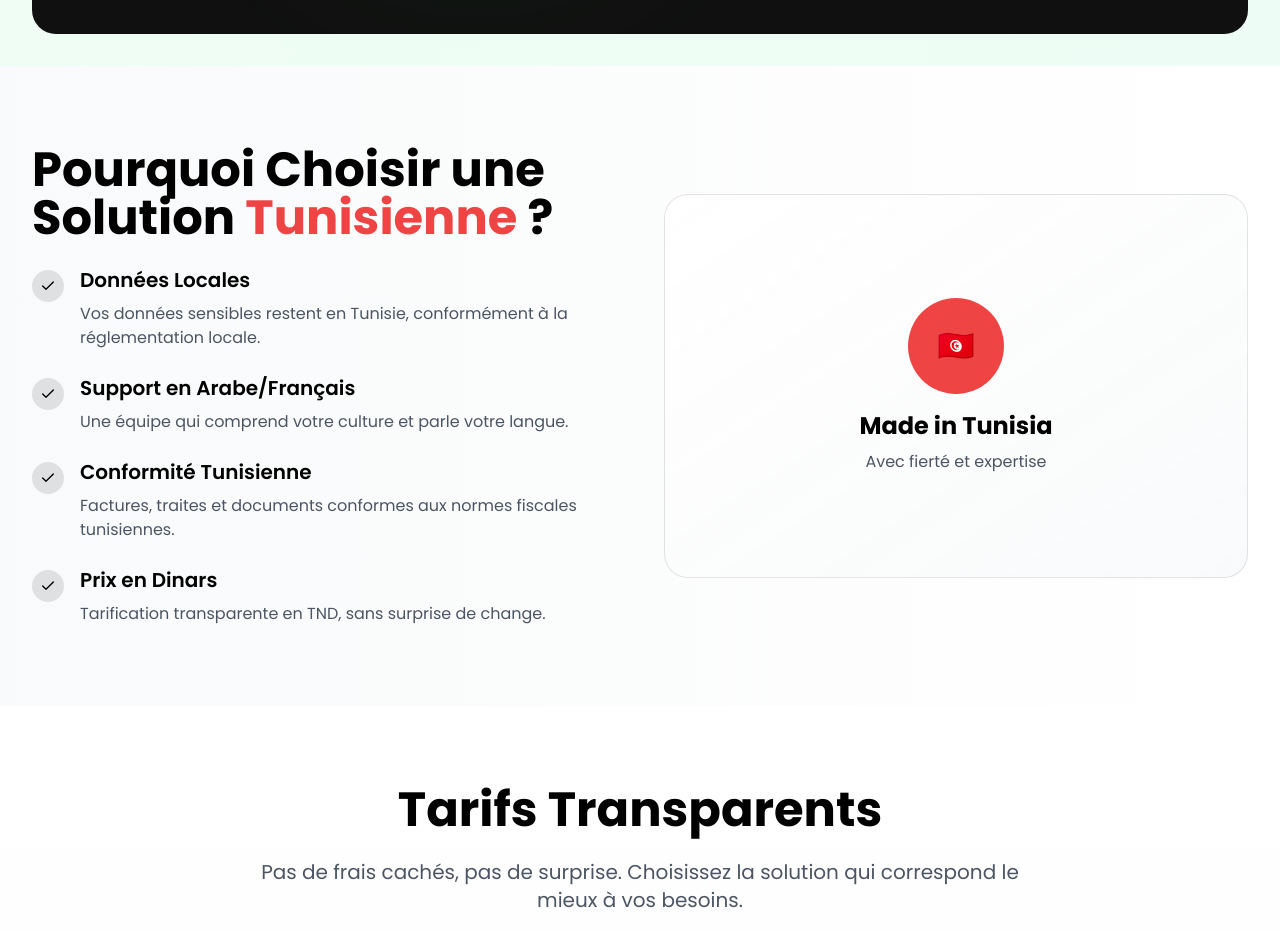
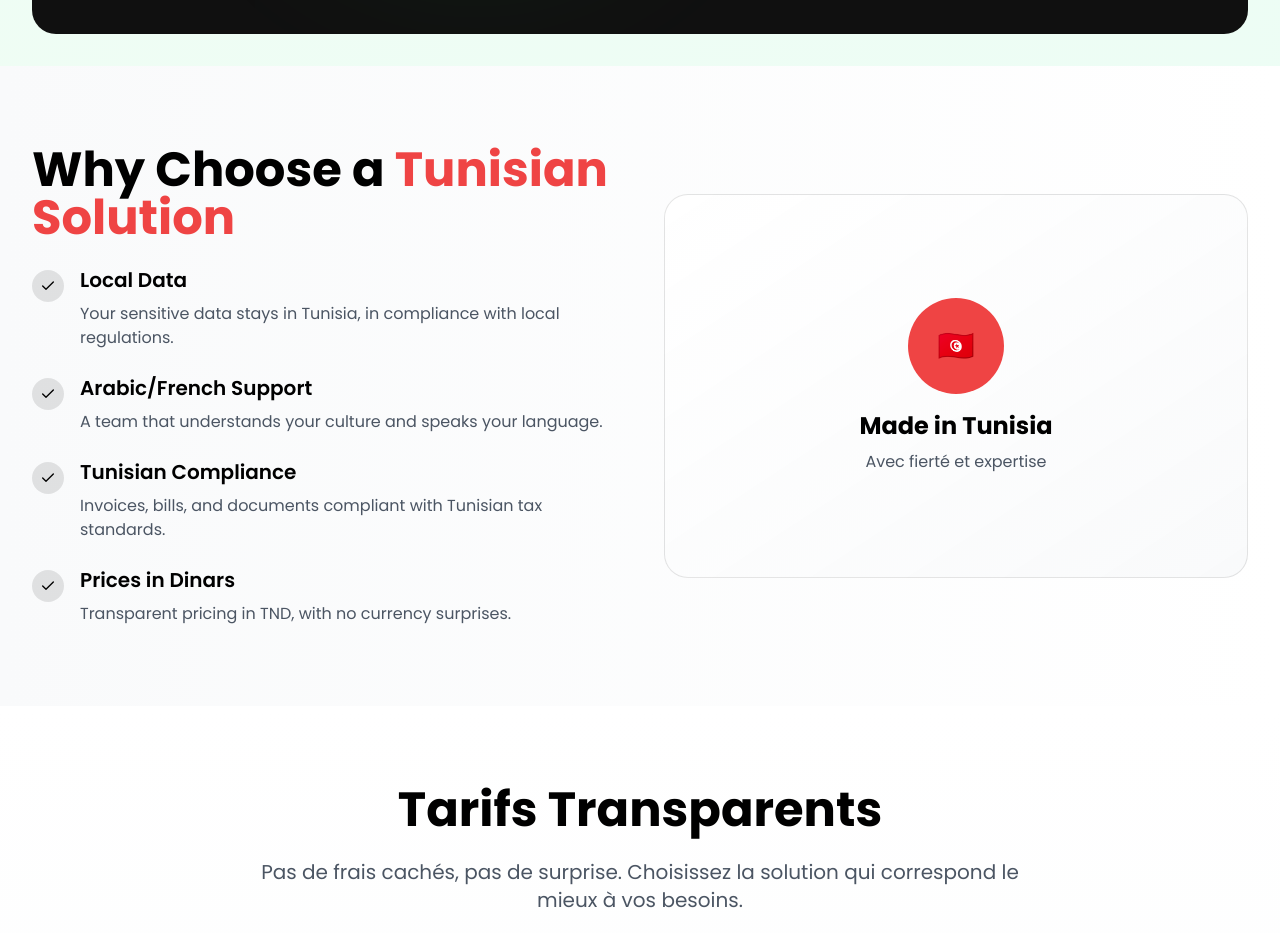
Before and after one commit to Green-Genius/green-genius.org, a Next.js app: page /en in a window 1280 px wide. Shown: the part 2240-3173 px from the top of the page. Built offline with nearby package versions, Linux system fonts and the light colour scheme.

Commit message:
feat:why-tunisia-section

```diff
--- a/dictionaries/ar.json
+++ b/dictionaries/ar.json
@@ -86,5 +86,29 @@
       "viewDemo": "احجز عرضًا تجريبيًا"
     },
     "footer": "✓ تجربة مجانية لمدة 14 يومًا • ✓ لا حاجة لبطاقة ائتمان • ✓ دعم بالفرنسية / العربية"
+  },
+  "whyTunisiaSection": {
+    "title": {
+      "blackText": "لماذا تختار حلاً",
+      "redText": "تونسيًا"
+    },
+    "benefits": [
+      {
+        "title": "بيانات محلية",
+        "description": "بياناتك الحساسة تبقى في تونس، وفقًا للتشريعات المحلية."
+      },
+      {
+        "title": "دعم بالعربية/الفرنسية",
+        "description": "فريق يفهم ثقافتك ويتحدث لغتك."
+      },
+      {
+        "title": "امتثال تونسي",
+        "description": "فواتير ومستندات متوافقة مع المعايير الضريبية التونسية."
+      },
+      {
+        "title": "أسعار بالدينار",
+        "description": "تسعير شفاف بالدينار التونسي، بدون مفاجآت في العملة."
+      }
+    ]
   }
 }
--- a/dictionaries/en.json
+++ b/dictionaries/en.json
@@ -86,5 +86,29 @@
       "viewDemo": "Schedule a Demo"
     },
     "footer": "✓ 14-day free trial • ✓ No credit card required • ✓ Support in French / Arabic"
+  },
+  "whyTunisiaSection": {
+    "title": {
+      "blackText": "Why Choose a",
+      "redText": "Tunisian Solution"
+    },
+    "benefits": [
+      {
+        "title": "Local Data",
+        "description": "Your sensitive data stays in Tunisia, in compliance with local regulations."
+      },
+      {
+        "title": "Arabic/French Support",
+        "description": "A team that understands your culture and speaks your language."
+      },
+      {
+        "title": "Tunisian Compliance",
+        "description": "Invoices, bills, and documents compliant with Tunisian tax standards."
+      },
+      {
+        "title": "Prices in Dinars",
+        "description": "Transparent pricing in TND, with no currency surprises."
+      }
+    ]
   }
 }
--- a/dictionaries/fr.json
+++ b/dictionaries/fr.json
@@ -80,6 +80,35 @@
   },
   "ctaSection": {
     "title": "Prêt à Révolutionner Votre Gestion Environnementale ?",
-    "description": "Rejoignez les entreprises tunisiennes qui ont déjà fait le choix de GreenGenius pour leur croissance durable."
+    "description": "Rejoignez les entreprises tunisiennes qui ont déjà fait le choix de GreenGenius pour leur croissance durable.",
+    "ctaButton": {
+      "label": "Commencer Gratuitement",
+      "viewDemo": "Planifier une Démo"
+    },
+    "footer": "✓ Essai gratuit de 14 jours • ✓ Pas de carte de crédit requise • ✓ Support en français / arabe"
+  },
+  "whyTunisiaSection": {
+    "title": {
+      "blackText": "Pourquoi Choisir une Solution",
+      "redText": "Tunisienne"
+    },
+    "benefits": [
+      {
+        "title": "Données Locales",
+        "description": "Vos données sensibles restent en Tunisie, conformément à la réglementation locale."
+      },
+      {
+        "title": "Support en Arabe/Français",
+        "description": "Une équipe qui comprend votre culture et parle votre langue."
+      },
+      {
+        "title": "Conformité Tunisienne",
+        "description": "Factures, traites et documents conformes aux normes fiscales tunisiennes."
+      },
+      {
+        "title": "Prix en Dinars",
+        "description": "Tarification transparente en TND, sans surprise de change."
+      }
+    ]
   }
 }
--- a/src/common/types.ts
+++ b/src/common/types.ts
@@ -16,3 +16,7 @@ export interface FeaturesProps {
   title: string;
   description: string;
 }
+export interface WhyTunisiaBenefitsProps {
+  title: string;
+  description: string;
+}
--- a/src/components/WhyTunisiaSection.tsx
+++ b/src/components/WhyTunisiaSection.tsx
@@ -1,25 +1,11 @@
-import { Check } from 'lucide-react';
-
-const benefits = [
-  {
-    title: "Données Locales",
-    description: "Vos données sensibles restent en Tunisie, conformément à la réglementation locale."
-  },
-  {
-    title: "Support en Arabe/Français",
-    description: "Une équipe qui comprend votre culture et parle votre langue."
-  },
-  {
-    title: "Conformité Tunisienne",
-    description: "Factures, traites et documents conformes aux normes fiscales tunisiennes."
-  },
-  {
-    title: "Prix en Dinars",
-    description: "Tarification transparente en TND, sans surprise de change."
-  }
-];
+"use client";
+import { Check } from "lucide-react";
+import { useLocale } from "../../context/localContext";
+import { WhyTunisiaBenefitsProps } from "@/common/types";
 
 export default function WhyTunisiaSection() {
+  const { dictionary } = useLocale();
+  const whyTunisiaSection = dictionary.whyTunisiaSection;
   return (
     <section className="py-20 relative">
       <div className="absolute inset-0 bg-gradient-to-r from-gray-50 to-white"></div>
@@ -27,21 +13,31 @@ export default function WhyTunisiaSection() {
         <div className="grid lg:grid-cols-2 gap-12 items-center">
           <div>
             <h2 className="text-4xl md:text-5xl font-bold mb-6 text-black">
-              Pourquoi Choisir une Solution
-              <span className="text-red-500"> Tunisienne</span> ?
+              {whyTunisiaSection.title.blackText}
+              <span className="text-red-500">
+                {" "}
+                {whyTunisiaSection.title.redText}
+              </span>
             </h2>
             <div className="space-y-6">
-              {benefits.map((benefit, index) => (
-                <div key={index} className="flex items-start space-x-4">
+              {whyTunisiaSection.benefits.map(
+                (benefit: WhyTunisiaBenefitsProps, index: number) => (
+                  <div
+                    key={index}
+                    className="flex items-start space-x-4 rtl:space-x-reverse"
+                  >
                     <div className="w-8 h-8 bg-black/10 rounded-full flex items-center justify-center flex-shrink-0 mt-1">
                       <Check className="w-4 h-4 text-black" />
                     </div>
                     <div>
-                    <h3 className="text-xl font-semibold mb-2 text-black">{benefit.title}</h3>
+                      <h3 className="text-xl font-semibold mb-2 text-black">
+                        {benefit.title}
+                      </h3>
                       <p className="text-gray-600">{benefit.description}</p>
                     </div>
                   </div>
-              ))}
+                )
+              )}
             </div>
           </div>
 
@@ -51,7 +47,9 @@ export default function WhyTunisiaSection() {
                 <div className="w-24 h-24 bg-red-500 rounded-full mx-auto mb-4 flex items-center justify-center">
                   <span className="text-3xl">🇹🇳</span>
                 </div>
-                <h3 className="text-2xl font-bold mb-2 text-black">Made in Tunisia</h3>
+                <h3 className="text-2xl font-bold mb-2 text-black">
+                  Made in Tunisia
+                </h3>
                 <p className="text-gray-600">Avec fierté et expertise</p>
               </div>
             </div>
```
Lines whose indentation alone changed are shown as unchanged.
